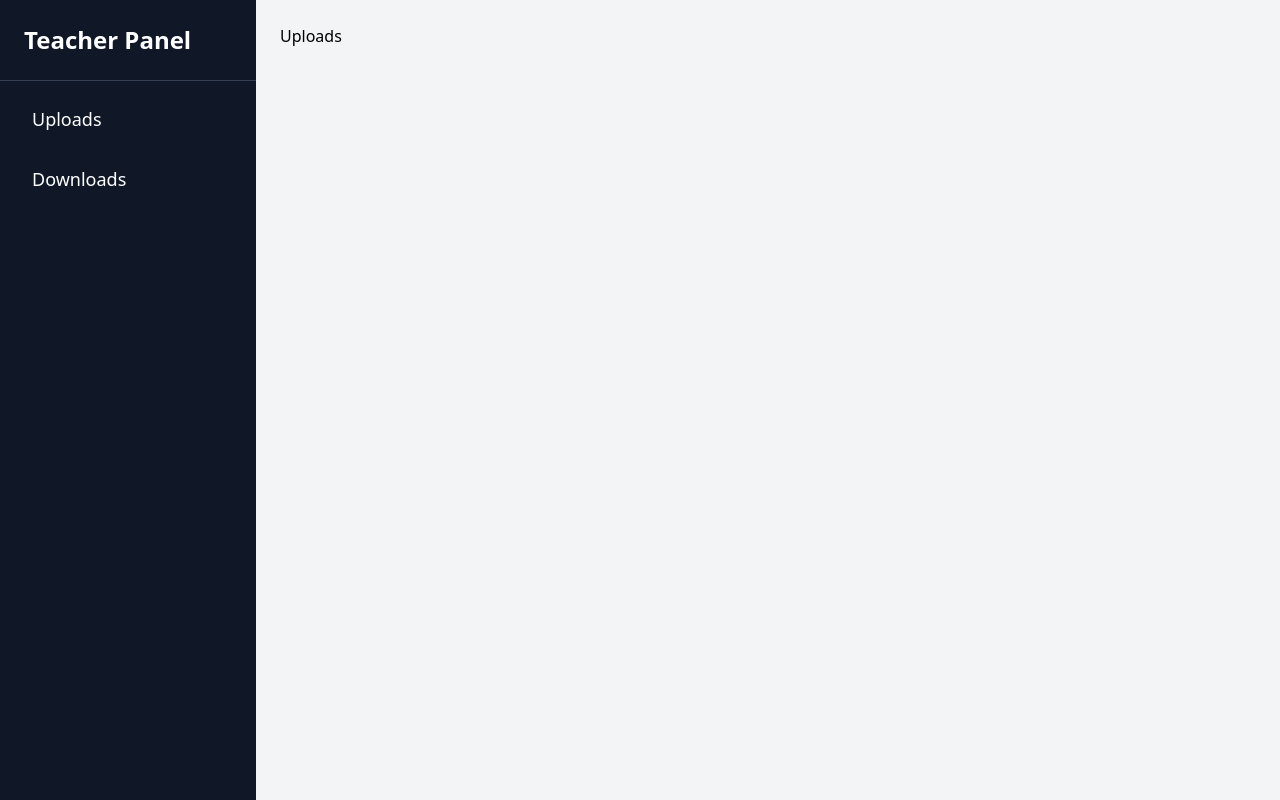
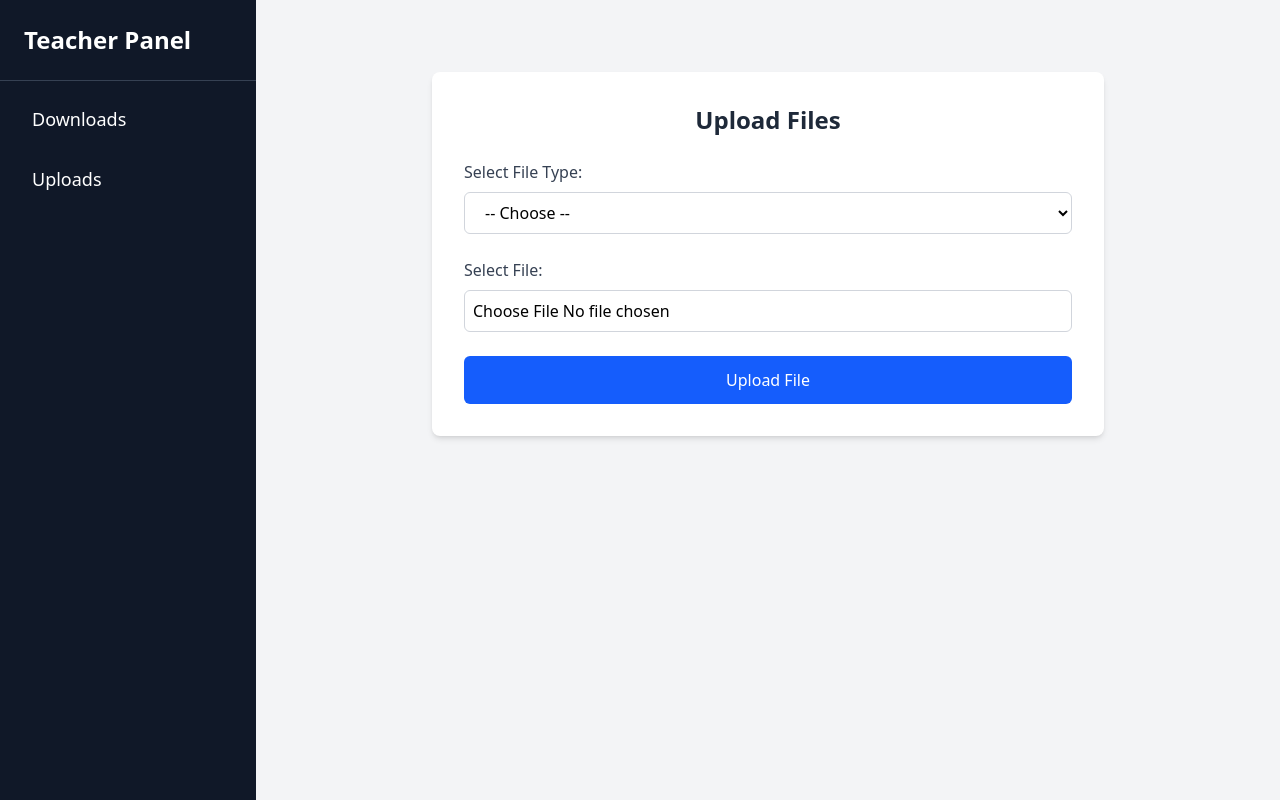
Before and after one commit to Kuldeep12mohan/dean-website, a React (Vite) app in the folder frontend/: page /teacher-panel in a window 1280 px wide. Both pictures are taken after a click on the button "Uploads". Built offline with nearby package versions, Linux system fonts and the light colour scheme.

Commit message:
upload and download section done

```diff
--- a/frontend/components/Downloads.jsx
+++ b/frontend/components/Downloads.jsx
@@ -30,6 +30,7 @@ const Downloads = () => {
       );
 
       setFiles(response.data.files || []);
+      console.log("files",response.data.files)
       setSubmitted(true);
     } catch (err) {
       console.error(err);
--- a/frontend/components/Sidebar.jsx
+++ b/frontend/components/Sidebar.jsx
@@ -6,16 +6,16 @@ const Sidebar = ({ onShowDownload, onShowUpload }) => {
       </div>
       <nav className="flex flex-col p-4 space-y-4">
         <button
+          onClick={onShowDownload}
+          className="text-left px-4 py-2 rounded-md text-lg font-medium hover:bg-gray-800"
+        >
+          Downloads
+        </button>
+        <button
           onClick={onShowUpload}
           className="text-left px-4 py-2 rounded-md text-lg font-medium hover:bg-gray-800"
         >
           Uploads
-        </button>
-        <button
-          onClick={onShowDownload}
-          className="text-left px-4 py-2 rounded-md text-lg font-medium hover:bg-gray-800"
-        >
-          Downloads
         </button>
       </nav>
     </div>
--- a/frontend/components/Uploads.jsx
+++ b/frontend/components/Uploads.jsx
@@ -1,7 +1,96 @@
-const Uploads = ()=>{
-    return(
-        <div>Uploads</div>
-    )
-}
+import { useState } from "react";
+import axios from "axios";
+
+const categories = [
+  { label: "Award List", value: "Award" },
+  { label: "Attendance List", value: "Attendance" },
+];
+
+const Uploads = () => {
+  const [selectedCategory, setSelectedCategory] = useState("");
+  const [file, setFile] = useState(null);
+  const [message, setMessage] = useState("");
+  const [loading, setLoading] = useState(false);
+
+  const handleUpload = async () => {
+    if (!selectedCategory || !file) {
+      setMessage("Please select a category and a file.");
+      return;
+    }
+
+    try {
+      setLoading(true);
+      setMessage("");
+
+      const formData = new FormData();
+      formData.append("file", file);
+      formData.append("category", selectedCategory);
+
+      const token = localStorage.getItem("token");
+
+      const res = await axios.post("http://localhost:3000/teacher/upload-file", formData, {
+        headers: {
+          Authorization: `Bearer ${token}`,
+          "Content-Type": "multipart/form-data",
+        },
+      });
+
+      setMessage(res.data.message || "Upload successful.");
+    } catch (error) {
+      console.error(error);
+      setMessage("Upload failed. Please try again.");
+    } finally {
+      setLoading(false);
+    }
+  };
+
+  return (
+    <div className="max-w-2xl mx-auto mt-12 bg-white p-8 rounded-lg shadow-md space-y-6">
+      <h2 className="text-2xl font-semibold text-center text-gray-800">Upload Files</h2>
+
+      {/* Dropdown for selecting category */}
+      <div>
+        <label className="block mb-2 font-medium text-gray-700">Select File Type:</label>
+        <select
+          value={selectedCategory}
+          onChange={(e) => setSelectedCategory(e.target.value)}
+          className="w-full px-4 py-2 border border-gray-300 rounded-md focus:outline-none focus:ring focus:ring-blue-400"
+        >
+          <option value="">-- Choose --</option>
+          {categories.map((cat) => (
+            <option key={cat.value} value={cat.value}>
+              {cat.label}
+            </option>
+          ))}
+        </select>
+      </div>
+
+      {/* File input */}
+      <div>
+        <label className="block mb-2 font-medium text-gray-700">Select File:</label>
+        <input
+          type="file"
+          accept=".xlsx"
+          onChange={(e) => setFile(e.target.files[0])}
+          className="block w-full border border-gray-300 p-2 rounded-md"
+        />
+      </div>
+
+      {/* Upload button */}
+      <button
+        onClick={handleUpload}
+        className="bg-blue-600 text-white px-6 py-3 rounded-md hover:bg-blue-700 w-full"
+        disabled={loading}
+      >
+        {loading ? "Uploading..." : "Upload File"}
+      </button>
+
+      {/* Message */}
+      {message && (
+        <p className="text-center text-gray-700 font-medium mt-2">{message}</p>
+      )}
+    </div>
+  );
+};
 
 export default Uploads;
```
Also changed, not shown: 2 other files (tests, documents, lock files or other folders).
